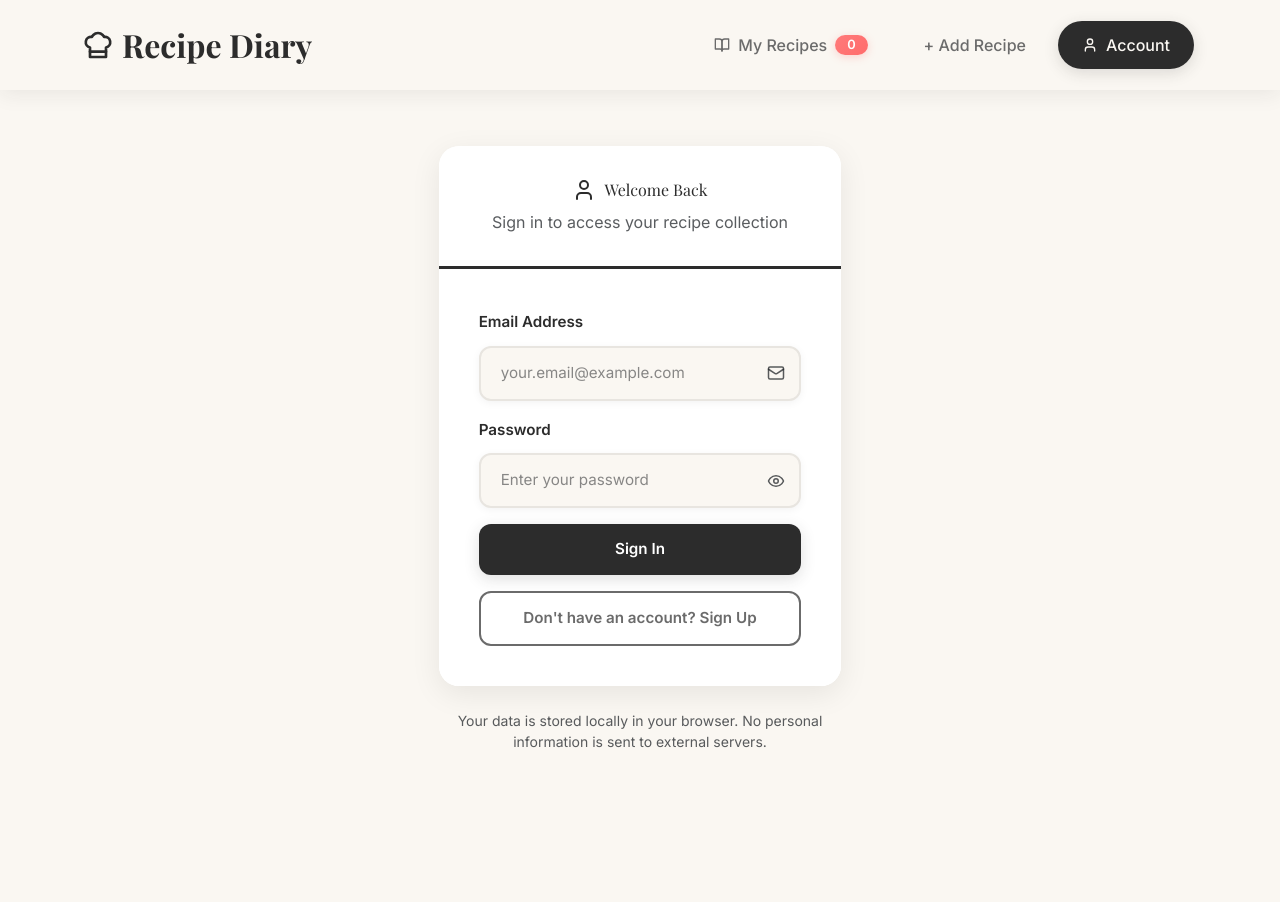
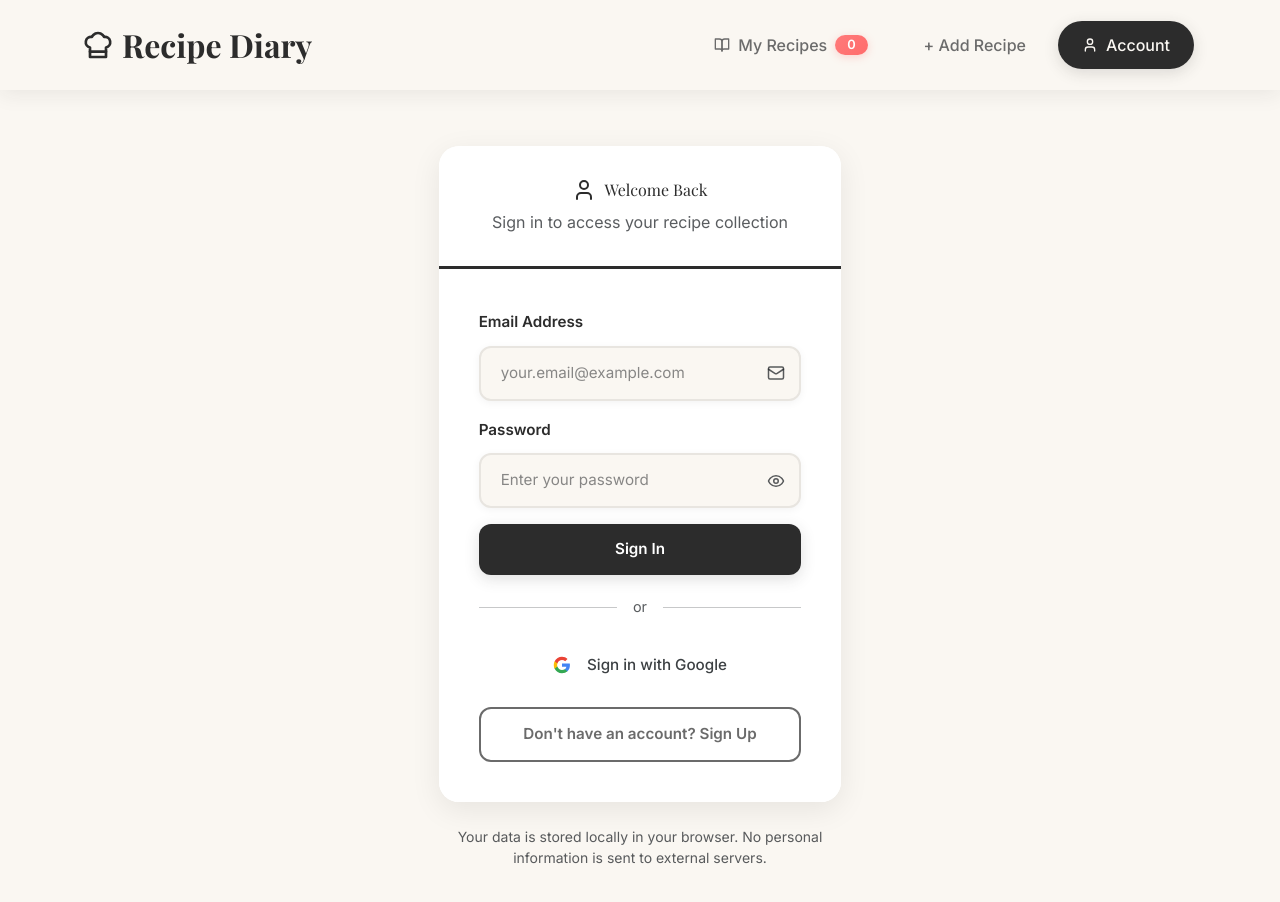
Before and after one commit to ktrlim/recipe-diary, a React (Vite) app: page / in a window 1280 px wide. Both pictures are taken after a click on the button "Account". Shown: the top 902 px of the page. Before the commit the page ends 808 px from the top, so only its background shows below. Built offline with nearby package versions, Linux system fonts and the light colour scheme; no server answers.

Commit message:
google sign on

```diff
--- a/src/App.tsx
+++ b/src/App.tsx
@@ -14,7 +14,7 @@ function App() {
   const [activeTab, setActiveTab] = useState<'recipes' | 'add' | 'account'>('recipes');
   const [editingRecipe, setEditingRecipe] = useState<Recipe | null>(null);
   const { recipes, addRecipe, updateRecipe, deleteRecipe, importRecipes, exportRecipes, clearAllRecipes } = useRecipes();
-  const { user, loading, signUp, signIn, signOut, isAuthenticated } = useAuth();
+  const { user, loading, signUp, signIn, signOut, signInWithGoogle, isAuthenticated } = useAuth();
 
   const handleAddRecipe = (formData: RecipeFormData) => {
   return addRecipe(formData).then(() => {
@@ -55,6 +55,10 @@ const handleUpdateRecipe = (formData: RecipeFormData) => {
     setActiveTab('recipes');
   };
 
+  const handleGoogleSignIn = async () => {
+    await signInWithGoogle();
+  };
+
   return (
     <div className="app-container">
       <Header
@@ -93,6 +97,7 @@ const handleUpdateRecipe = (formData: RecipeFormData) => {
             <AuthPage
               onSignUp={handleSignUp}
               onSignIn={handleSignIn}
+              onGoogleSignIn={handleGoogleSignIn}
               loading={loading}
             />
           )
--- a/src/components/Auth/AuthPage.tsx
+++ b/src/components/Auth/AuthPage.tsx
@@ -5,10 +5,11 @@ import { User, Mail, Lock, Eye, EyeOff } from 'lucide-react';
 interface AuthPageProps {
   onSignUp: (email: string, password: string, name?: string) => Promise<void>;
   onSignIn: (email: string, password: string) => Promise<void>;
+  onGoogleSignIn: () => Promise<void>;
   loading: boolean;
 }
 
-const AuthPage: React.FC<AuthPageProps> = ({ onSignUp, onSignIn, loading }) => {
+const AuthPage: React.FC<AuthPageProps> = ({ onSignUp, onSignIn, onGoogleSignIn, loading }) => {
   const [isSignUp, setIsSignUp] = useState(false);
   const [showPassword, setShowPassword] = useState(false);
   const [formData, setFormData] = useState({
@@ -68,6 +69,14 @@ const AuthPage: React.FC<AuthPageProps> = ({ onSignUp, onSignIn, loading }) => {
       password: '',
       confirmPassword: ''
     });
+  };
+
+  const handleGoogleSignIn = async () => {
+    try {
+      await onGoogleSignIn();
+    } catch (err) {
+      setError('Google sign-in failed.');
+    }
   };
 
   return (
@@ -199,6 +208,55 @@ const AuthPage: React.FC<AuthPageProps> = ({ onSignUp, onSignIn, loading }) => {
                     )}
                   </Button>
 
+                  <div className="position-relative">
+                    <hr className="my-3" />
+                    <span
+                      className="position-absolute top-50 start-50 translate-middle bg-white px-3 text-muted"
+                      style={{ fontSize: '0.9rem' }}
+                    >
+                      or
+                    </span>
+                  </div>
+
+                  <Button
+                    variant="outline-dark"
+                    onClick={handleGoogleSignIn}
+                    size="lg"
+                    disabled={loading}
+                    className="d-flex align-items-center justify-content-center"
+                    style={{
+                      borderColor: '#dadce0',
+                      color: '#3c4043',
+                      backgroundColor: 'white',
+                      fontWeight: '500'
+                    }}
+                  >
+                    <svg
+                      width="18"
+                      height="18"
+                      viewBox="0 0 24 24"
+                      className="me-3"
+                    >
+                      <path
+                        fill="#4285F4"
+                        d="M22.56 12.25c0-.78-.07-1.53-.2-2.25H12v4.26h5.92c-.26 1.37-1.04 2.53-2.21 3.31v2.77h3.57c2.08-1.92 3.28-4.74 3.28-8.09z"
+                      />
+                      <path
+                        fill="#34A853"
+                        d="M12 23c2.97 0 5.46-.98 7.28-2.66l-3.57-2.77c-.98.66-2.23 1.06-3.71 1.06-2.86 0-5.29-1.93-6.16-4.53H2.18v2.84C3.99 20.53 7.7 23 12 23z"
+                      />
+                      <path
+                        fill="#FBBC05"
+                        d="M5.84 14.09c-.22-.66-.35-1.36-.35-2.09s.13-1.43.35-2.09V7.07H2.18C1.43 8.55 1 10.22 1 12s.43 3.45 1.18 4.93l2.85-2.22.81-.62z"
+                      />
+                      <path
+                        fill="#EA4335"
+                        d="M12 5.38c1.62 0 3.06.56 4.21 1.64l3.15-3.15C17.45 2.09 14.97 1 12 1 7.7 1 3.99 3.47 2.18 7.07l3.66 2.84c.87-2.6 3.3-4.53 6.16-4.53z"
+                      />
+                    </svg>
+                    {isSignUp ? 'Sign up with Google' : 'Sign in with Google'}
+                  </Button>
+
                   <Button
                     variant="outline-secondary"
                     onClick={toggleMode}
--- a/src/hooks/useAuth.ts
+++ b/src/hooks/useAuth.ts
@@ -7,6 +7,8 @@ import {
   onAuthStateChanged,
   updateProfile,
   User as FirebaseUser,
+  GoogleAuthProvider,
+  signInWithPopup,
 } from 'firebase/auth';
 
 interface User {
@@ -90,12 +92,25 @@ export const useAuth = () => {
     }
   };
 
+  const signInWithGoogle = async () => {
+    const provider = new GoogleAuthProvider();
+    try {
+      const result = await signInWithPopup(auth, provider);
+      const user = result.user;
+      return user;
+    } catch (error) {
+      console.error('Google sign-in error:', error);
+      throw error;
+    }
+  };
+
   return {
     user,
     loading,
     signUp,
     signIn,
     signOut: signOutUser,
+    signInWithGoogle,
     isAuthenticated: !!user,
   };
 };
```
